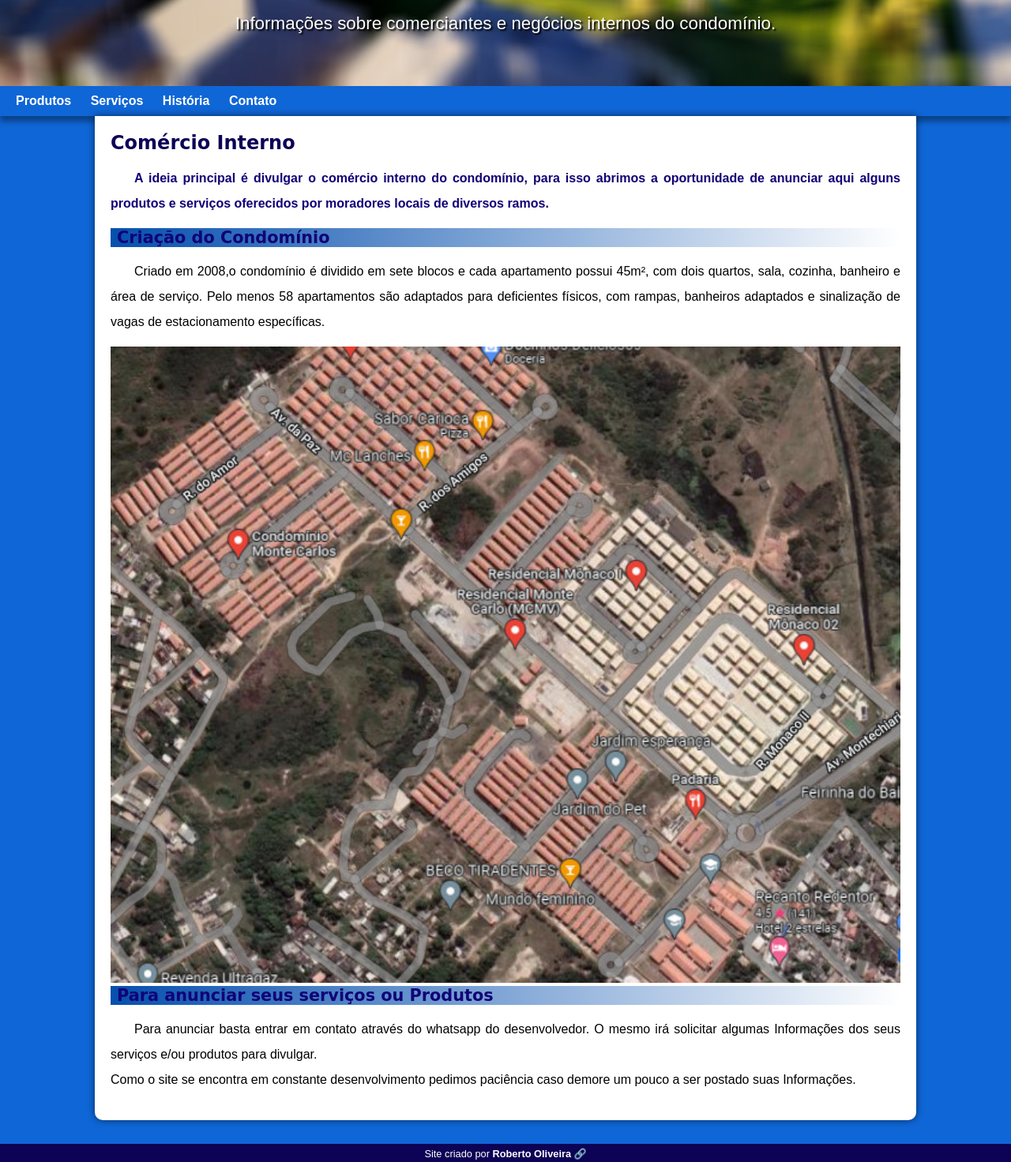
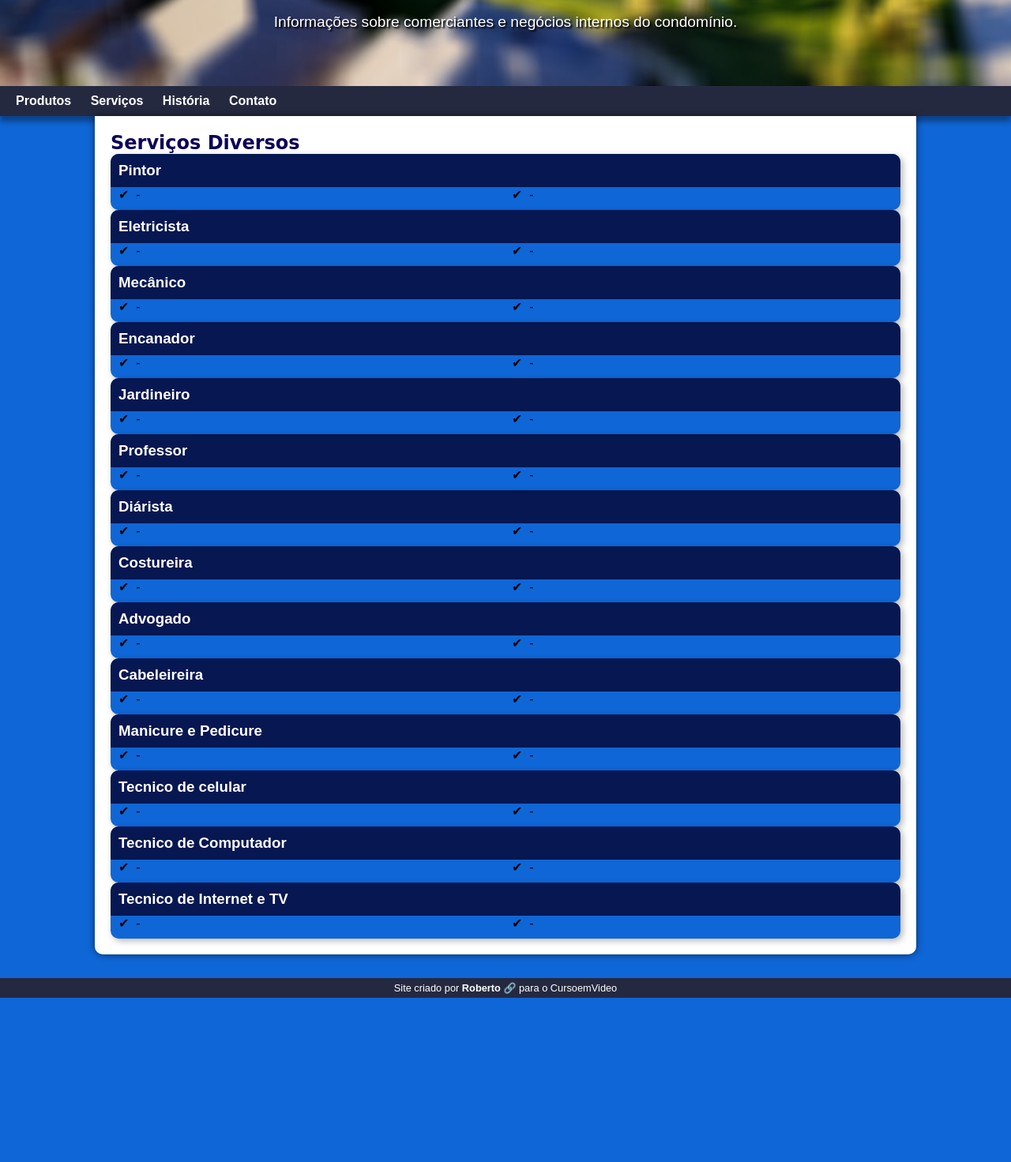
Before and after one commit to robertodooliveira/projetocasinhas, a plain HTML site: page servicos.html in a window 1280 px wide. Shown: the part 81-1553 px from the top of the page at 79% size. After the commit the page ends 1345 px from the top, so only its background shows below. Drawn offline with Linux system fonts and the light colour scheme; a web font is replaced by a local one.

Commit message:
serviços

```diff
--- a/css/p1.css
+++ b/css/p1.css
@@ -54,7 +54,7 @@ header>h1{
 }
 header > p{
     color: white;
-    font-size: 1.4em;
+    font-size: 1.2em;
    max-width: 600;
    padding-right: 10px;
    padding-left: 10px;
@@ -66,7 +66,7 @@ header > p{
 
 }
 nav{
-
+    background-color: #252940;
     padding: 10px;
     box-shadow: 0px  7px 7px rgba(0, 0, 0, 0.37);
 }
@@ -161,14 +161,14 @@ main a:hover{
 }
 
 aside{
-background-color: var(--cor1);
+background-color:var(--cor0);
 padding: 10px;
 border-radius: 10px;
 box-shadow: 3px 3px 8px rgba(0, 0, 0, 0.288);
 
 }
 aside > h3 {
-    background-color: var(--cor4);
+    background-color:#061751;
     color: white;
     padding: 10px;
     margin: -10px -10px 0px -10px;
@@ -184,7 +184,7 @@ aside > ul {
 
 }
 footer{
-    background-color: var(--cor5);
+    background-color: #252940;
     color: white;
     text-align: center;
     font-size: 0.8em;
--- a/servicos.html
+++ b/servicos.html
@@ -24,34 +24,145 @@
         </nav>
         <main>
             <article>
-                <h1>Comércio Interno </h1>
+                <h1>Serviços Diversos </h1>
 
-                <strong>
-                    <p>A ideia principal é divulgar o comércio interno do condomínio, para isso abrimos a oportunidade de anunciar aqui alguns produtos e serviços oferecidos por moradores locais de diversos ramos.</p>
-                </strong>
 
-                <h2>Criação do Condomínio</h2>
 
-                <p>Criado em 2008,o condomínio é dividido em sete blocos e cada apartamento possui 45m², com dois quartos, sala, cozinha, banheiro e área de serviço. Pelo menos 58 apartamentos são adaptados para deficientes físicos, com rampas, banheiros adaptados e sinalização de vagas de estacionamento específicas.
+                <aside>
+                    <h3>Pintor</h3>
+                 <ul>
+                     <li>- </li>
+                     <li>- </li>
 
-                </p>
+                 </ul>
+                </aside>
 
-                <picture>
-                    <source media="(max-width:30px )" srcset="imagens/dan-droids-pt.jpg">
+                <aside>
+                    <h3>Eletricista</h3>
+                 <ul>
+                     <li>- </li>
+                     <li>- </li>
 
-                    <img src="img/imgfund.jpg" alt="foto panoramica do Google">
-                </picture>
+                 </ul>
+                </aside>
 
-                <h2>Para anunciar seus serviços ou Produtos</h2>
+                <aside>
+                    <h3>Mecânico</h3>
+                 <ul>
+                     <li>- </li>
+                     <li>- </li>
 
-                <p>Para anunciar basta entrar em contato através do whatsapp do desenvolvedor. O mesmo irá solicitar algumas Informações dos seus serviços e/ou produtos para divulgar. <br>
-                    Como o site se encontra em constante desenvolvimento pedimos paciência caso demore um pouco a ser postado suas Informações.
-              </p>
+                 </ul>
+                </aside>
 
+                <aside>
+                    <h3>Encanador</h3>
+                 <ul>
+                     <li>- </li>
+                     <li>- </li>
+
+                 </ul>
+                </aside>
+
+                <aside>
+                    <h3>Jardineiro</h3>
+                 <ul>
+                     <li>- </li>
+                     <li>- </li>
+
+                 </ul>
+                </aside>
+
+                <aside>
+                    <h3>Professor</h3>
+                 <ul>
+                     <li>- </li>
+                     <li>- </li>
+
+                 </ul>
+                </aside>
+
+                <aside>
+                    <h3>Diárista</h3>
+                 <ul>
+                     <li>- </li>
+                     <li>- </li>
+
+                 </ul>
+                </aside>
+
+                <aside>
+                    <h3>Costureira</h3>
+                 <ul>
+                     <li>- </li>
+                     <li>- </li>
+
+                 </ul>
+                </aside>
+
+                <aside>
+                    <h3>Advogado</h3>
+                 <ul>
+                     <li>- </li>
+                     <li>- </li>
+
+                 </ul>
+                </aside>
+
+                <aside>
+                    <h3>Cabeleireira</h3>
+                 <ul>
+                     <li>- </li>
+                     <li>- </li>
+
+                 </ul>
+                </aside>
+
+                <aside>
+                    <h3>Manicure e Pedicure</h3>
+                 <ul>
+                     <li>- </li>
+                     <li>- </li>
+
+                 </ul>
+                </aside>
+
+                <aside>
+                    <h3>Tecnico de celular</h3>
+                 <ul>
+                     <li>- </li>
+                     <li>- </li>
+
+
+                 </ul>
+                </aside>
+
+                <aside>
+                    <h3>Tecnico de Computador</h3>
+                 <ul>
+                     <li>- </li>
+                     <li>- </li>
+
+                 </ul>
+                </aside>
+
+                <aside>
+                    <h3>Tecnico de Internet e TV</h3>
+                 <ul>
+                     <li>- </li>
+                     <li>- </li>
+
+                 </ul>
+                </aside>
+
+
+
+
+            </article>
 
         </main>
         <footer>
-            <p>Site criado por <a href="https://www.facebook.com/Roberto.oliveira1128/" target="_blank" class="externo">Roberto Oliveira</a></p>
+            <p>Site criado por <a href="https://www.facebook.com/Roberto.oliveira1128/" target="_blank" class="externo">Roberto</a> para o CursoemVideo</p>
 
         </footer>
 
```
Also changed, not shown: index.html (+1 -4 lines), img/Implantação-Geral.jpg (added), 1 other file.
